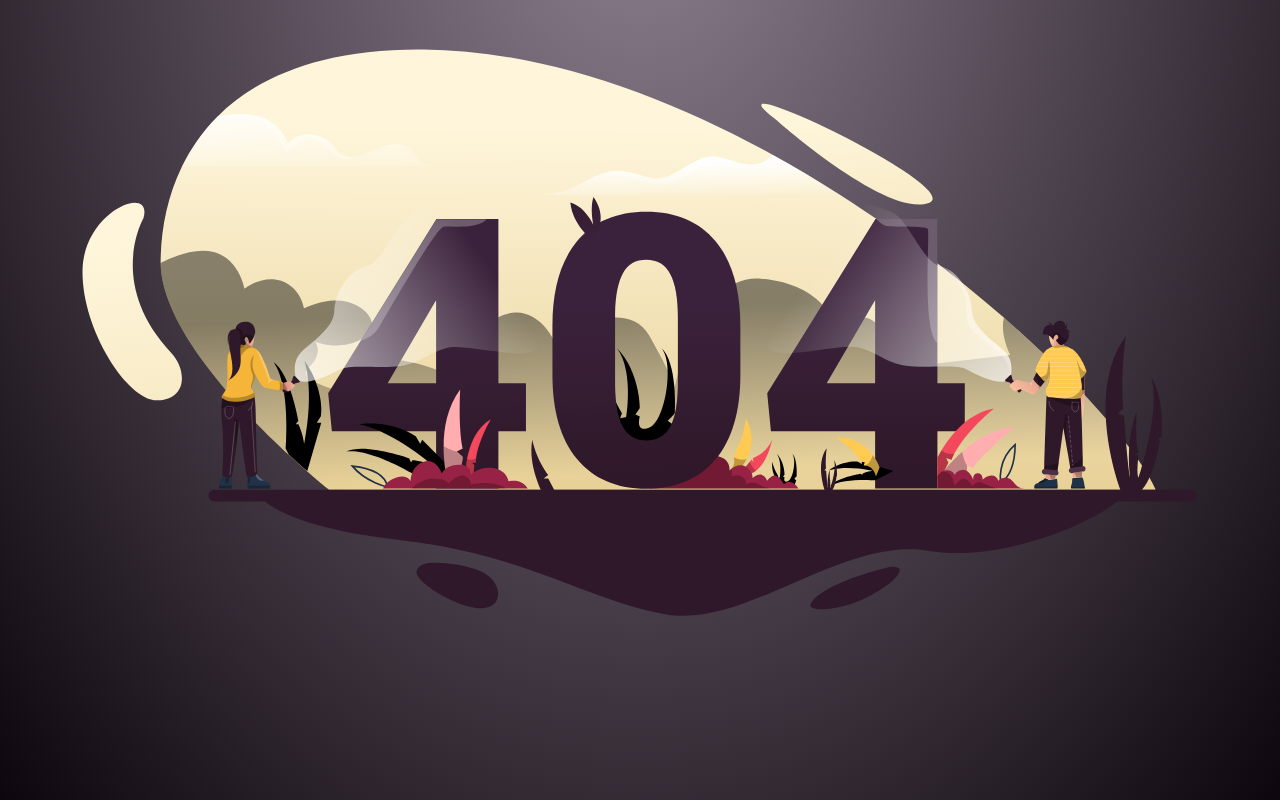
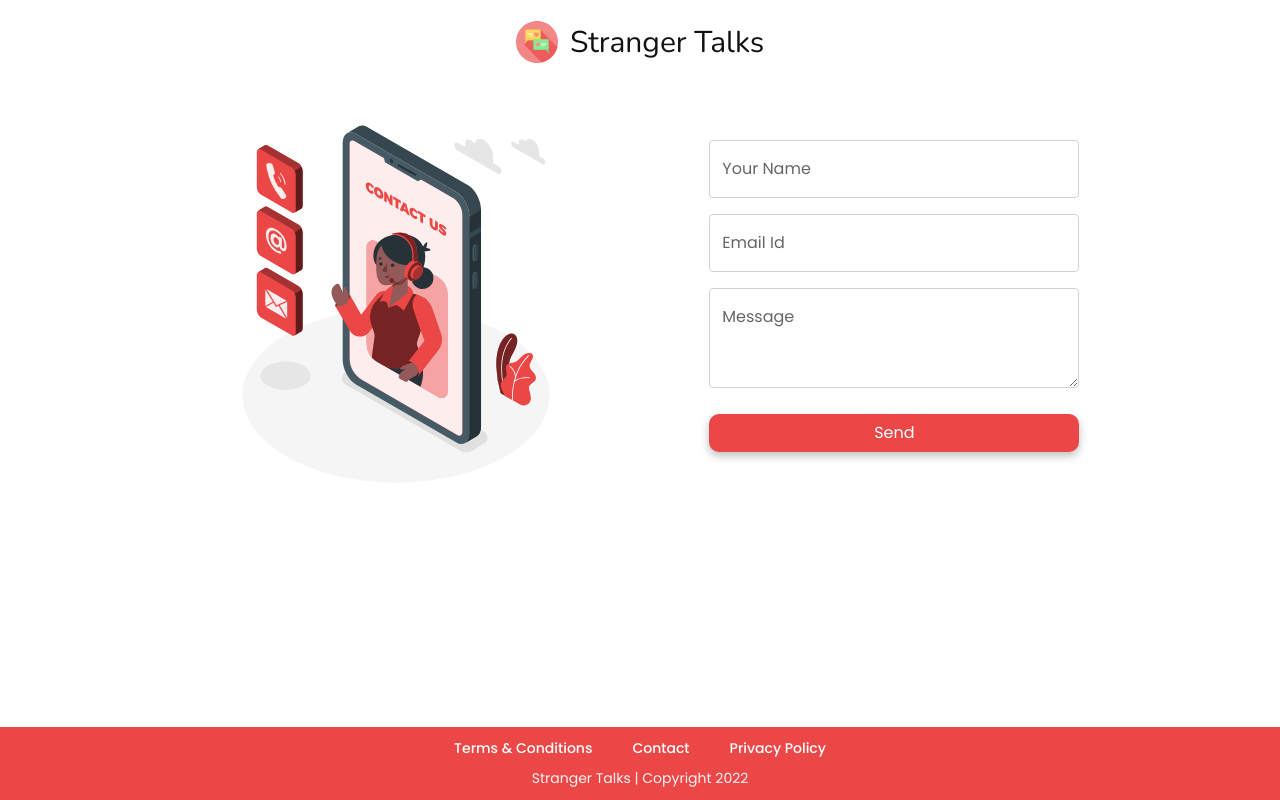
Before and after one commit to Nitish0399/stranger-talks, a React (Create React App) app in the folder client/: page /contact in a window 1280 px wide. Built offline with nearby package versions, Linux system fonts and the light colour scheme; no server answers.

Commit message:
add contact us form

```diff
--- a/client/src/components/Footer.js
+++ b/client/src/components/Footer.js
@@ -1,12 +1,16 @@
-import React from 'react';
-import "../styles/footer.module.css";
+import {Link} from "react-router-dom";
+import styles from "../styles/footer.module.css";
 
-class Footer extends React.Component {
-  render() {
-    return (<footer>
-      <p>Stranger Talks | Copyright 2022</p>
-    </footer>);
-  }
+function Footer() {
+  return (<footer>
+    <div className="d-flex justify-content-center align-items-center">
+      <Link to="terms-and-conditions" className={styles['footer-links']}>Terms & Conditions</Link>
+      <Link to="contact" className={styles['footer-links']}>Contact</Link>
+      <Link to="privacy-policy" className={styles['footer-links']}>Privacy Policy</Link>
+    </div>
+    <p>Stranger Talks | Copyright 2022</p>
+  </footer>);
+
 }
 
 export default Footer;
--- a/client/src/index.js
+++ b/client/src/index.js
@@ -6,6 +6,7 @@ import Home from "./pages/Home";
 import Chat from "./pages/Chat";
 import TermsAndConditions from "./pages/TermsAndConditions";
 import PrivacyPolicy from "./pages/PrivacyPolicy";
+import Contact from "./pages/Contact";
 import NotFound from "./pages/NotFound";
 import reportWebVitals from "./reportWebVitals";
 import {BrowserRouter, Routes, Route} from "react-router-dom";
@@ -17,6 +18,7 @@ ReactDOM.render(<BrowserRouter>
       <Route path="chat" element={<Chat />}/>
       <Route path="terms-and-conditions" element={<TermsAndConditions />}/>
       <Route path="privacy-policy" element={<PrivacyPolicy />}/>
+      <Route path="contact" element={<Contact />}/>
     </Route>
     <Route path="*" element={<NotFound />}/>
   </Routes>
--- /dev/null
+++ b/client/src/pages/Contact.js
@@ -0,0 +1,31 @@
+import styles from "../styles/contact.module.css";
+import contactIllustrationImage from "../images/contact-illustration.svg";
+
+function Contact() {
+  return (<div className="container pt-3 pb-5 d-flex justify-content-center justify-content-md-evenly align-items-center flex-wrap flex-md-nowrap">
+    <div>
+      <img id={styles['contact-illustration']} src={contactIllustrationImage} alt="Contact Illustration"/>
+    </div>
+    <form>
+      <div class="form-floating mb-3">
+        <input type="text" class="form-control" id={styles['name-input']} placeholder="Nitish"/>
+        <label for="name-input">Your Name</label>
+      </div>
+      <div class="form-floating mb-3">
+        <input type="email" class="form-control" id={styles['email-input']} placeholder="name@example.com"/>
+        <label for="email-input">Email Id</label>
+      </div>
+      <div class="form-floating mb-3">
+        <textarea class="form-control" placeholder="Type your message here" id={styles['message-input']}></textarea>
+        <label for="message-input">Message</label>
+      </div>
+      <button id={styles['submit-btn']} type="button" class="btn btn-primary" onClick={(e) => submitContactForm(e)}>Send</button>
+    </form>
+  </div>);
+
+  function submitContactForm(e) {
+    console.log(e);
+  }
+}
+
+export default Contact;
--- /dev/null
+++ b/client/src/styles/contact.module.css
@@ -0,0 +1,58 @@
+#contact-illustration {
+  width: 390px;
+}
+
+form {
+  color: #666666;
+}
+
+input {
+  width: 370px !important;
+}
+
+#message-input {
+  height: 100px;
+}
+
+#submit-btn {
+  width: 370px;
+  background: #ec4747;
+  border-radius: 10px;
+  padding: 7px 15px;
+  font-size: 16px;
+  color: #ffffff;
+  text-decoration: none;
+  margin-top: 10px;
+  border: none;
+  filter: drop-shadow(0px 4px 4px rgba(0, 0, 0, 0.25));
+}
+
+#submit-btn:hover {
+  background: #e44343;
+}
+
+/* -------------  Media Queries ------------ */
+
+@media only screen and (max-width: 768px) {
+  #contact-illustration {
+    width: 350px;
+  }
+
+  form {
+    margin-top: 50px;
+  }
+}
+
+@media only screen and (max-width: 425px) {
+  #contact-illustration {
+    width: 280px;
+  }
+
+  input {
+    width: 280px !important;
+  }
+
+  #submit-btn {
+    width: 280px;
+  }
+}
--- a/client/src/styles/footer.module.css
+++ b/client/src/styles/footer.module.css
@@ -1,5 +1,19 @@
 footer {
   background: #ec4747;
+  padding: 10px 0;
+}
+
+.footer-links {
+  font-weight: 500;
+  font-size: 14px;
+  line-height: 23px;
+  color: white;
+  text-decoration: none;
+  margin: 0 20px 7px 20px;
+}
+
+.footer-links:hover {
+  color: black;
 }
 
 footer p {
@@ -10,5 +24,4 @@ footer p {
   color: #fff2f2;
   margin: 0;
   text-align: center;
-  padding: 10px 0;
 }
```
Also changed, not shown: client/src/images/contact-illustration.svg (added).
